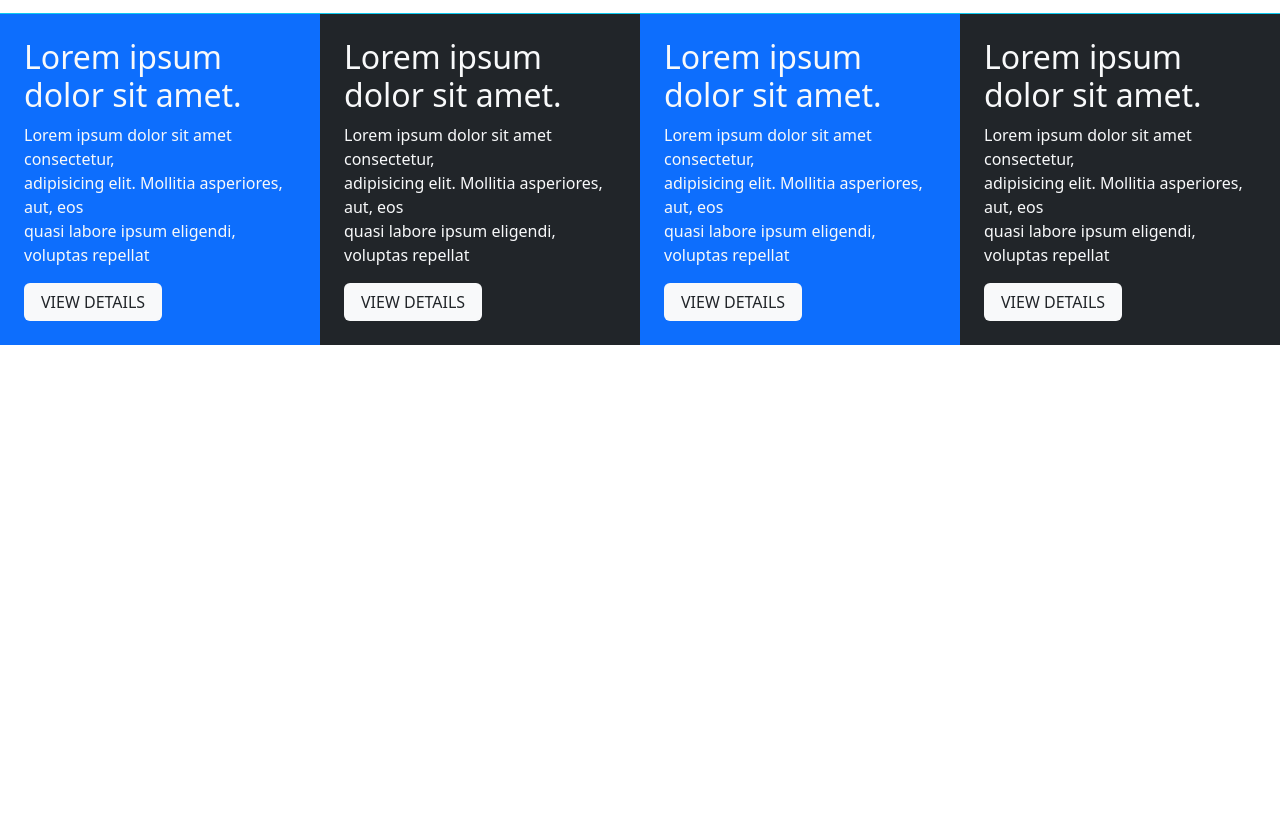
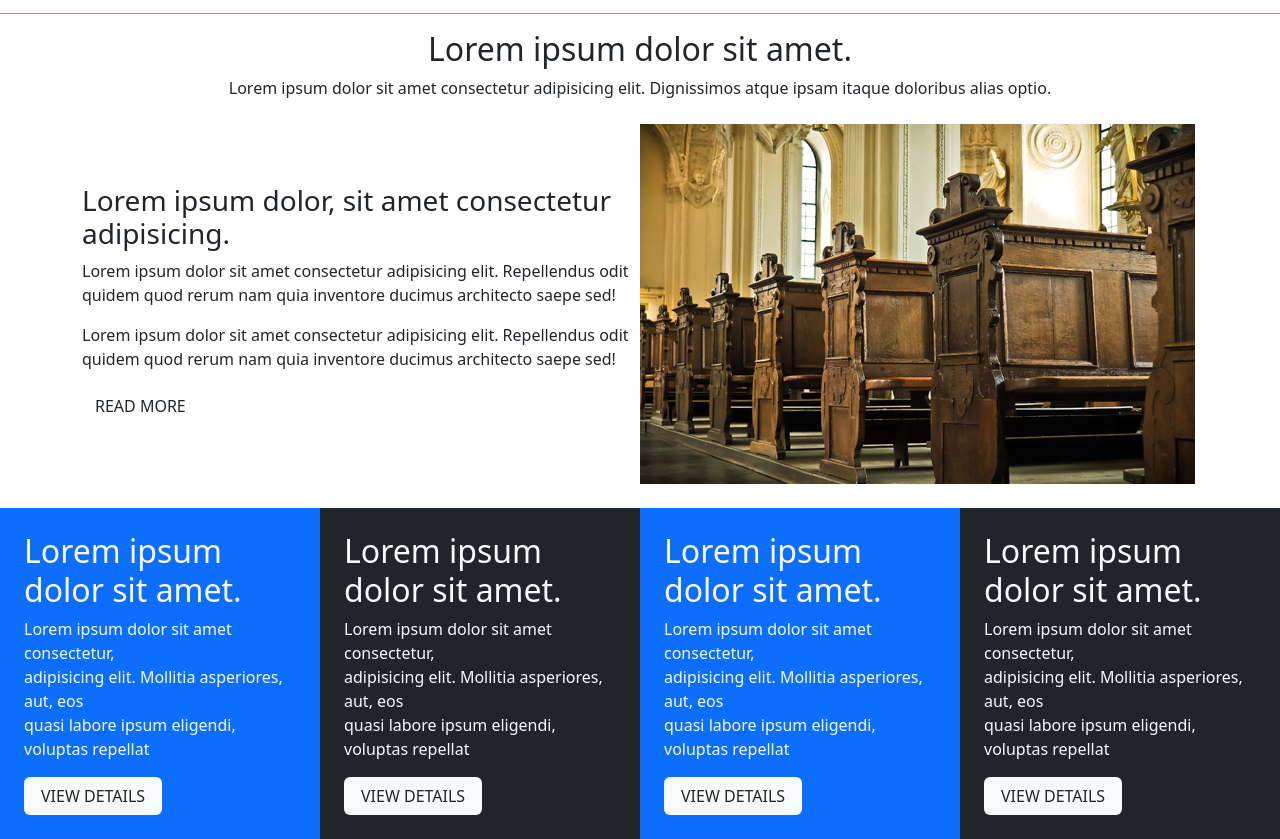
Before and after one commit to Osama-Jeb/faith, a website: page index.html in a window 1280 px wide. Shown: the part 69-908 px from the top of the page. Before the commit the page ends 800 px from the top, so only its background shows below. Drawn offline with nearby package versions, Linux system fonts and the light colour scheme.

Commit message:
fin sectionImage

```diff
--- a/index.html
+++ b/index.html
@@ -38,28 +38,55 @@
         <i class="fa-solid fa-magnifying-glass"></i>
     </nav>
 
+    <!-- Text & images -->
+    <div class="container text-center my-3">
+        <h2>Lorem ipsum dolor sit amet.</h2>
+        <p>Lorem ipsum dolor sit amet consectetur adipisicing elit. Dignissimos atque ipsam itaque doloribus alias
+            optio.</p>
+    </div>
 
+    <div class="container d-flex align-items-center my-4">
+        <div class="w-50">
+            <h3>
+                Lorem ipsum dolor, sit amet consectetur adipisicing.
+            </h3>
+            <p>Lorem ipsum dolor sit amet consectetur adipisicing elit. Repellendus odit quidem quod rerum nam quia
+                inventore ducimus architecto saepe sed!</p>
+            <p>Lorem ipsum dolor sit amet consectetur adipisicing elit. Repellendus odit quidem quod rerum nam quia
+                inventore ducimus architecto saepe sed!</p>
+            <button class="btn">READ MORE</button>
+        </div>
+        <div>
+            <img src="./public/img/about.jpg" alt="">
+        </div>
+    </div>
+
+    <!-- Section grid  -->
     <section>
         <div class="container-fluid">
             <div class="row ">
                 <div class="col bg-primary text-light p-4">
                     <h2>Lorem ipsum dolor sit amet.</h2>
-                    <p>Lorem ipsum dolor sit amet consectetur, <br> adipisicing elit. Mollitia asperiores, aut, eos <br> quasi labore ipsum eligendi, voluptas repellat <br></p>
+                    <p>Lorem ipsum dolor sit amet consectetur, <br> adipisicing elit. Mollitia asperiores, aut, eos <br>
+                        quasi labore ipsum eligendi, voluptas repellat <br></p>
                     <button class="btn bg-light text-dark px-3"> VIEW DETAILS</button>
                 </div>
                 <div class="col bg-dark text-light p-4">
                     <h2>Lorem ipsum dolor sit amet.</h2>
-                    <p>Lorem ipsum dolor sit amet consectetur, <br> adipisicing elit. Mollitia asperiores, aut, eos <br> quasi labore ipsum eligendi, voluptas repellat </p>
+                    <p>Lorem ipsum dolor sit amet consectetur, <br> adipisicing elit. Mollitia asperiores, aut, eos <br>
+                        quasi labore ipsum eligendi, voluptas repellat </p>
                     <button class="btn bg-light text-dark px-3">VIEW DETAILS</button>
                 </div>
                 <div class="col bg-primary text-light p-4">
                     <h2>Lorem ipsum dolor sit amet.</h2>
-                    <p>Lorem ipsum dolor sit amet consectetur, <br> adipisicing elit. Mollitia asperiores, aut, eos <br> quasi labore ipsum eligendi, voluptas repellat <br> </p>
-                    <button class="btn bg-light text-dark px-3" >VIEW DETAILS</button>
+                    <p>Lorem ipsum dolor sit amet consectetur, <br> adipisicing elit. Mollitia asperiores, aut, eos <br>
+                        quasi labore ipsum eligendi, voluptas repellat <br> </p>
+                    <button class="btn bg-light text-dark px-3">VIEW DETAILS</button>
                 </div>
                 <div class="col bg-dark text-light p-4">
                     <h2>Lorem ipsum dolor sit amet.</h2>
-                    <p>Lorem ipsum dolor sit amet consectetur, <br> adipisicing elit. Mollitia asperiores, aut, eos <br> quasi labore ipsum eligendi, voluptas repellat <br></p>
+                    <p>Lorem ipsum dolor sit amet consectetur, <br> adipisicing elit. Mollitia asperiores, aut, eos <br>
+                        quasi labore ipsum eligendi, voluptas repellat <br></p>
                     <button class="btn bg-light text-dark px-3">VIEW DETAILS</button>
                 </div>
             </div>
```
